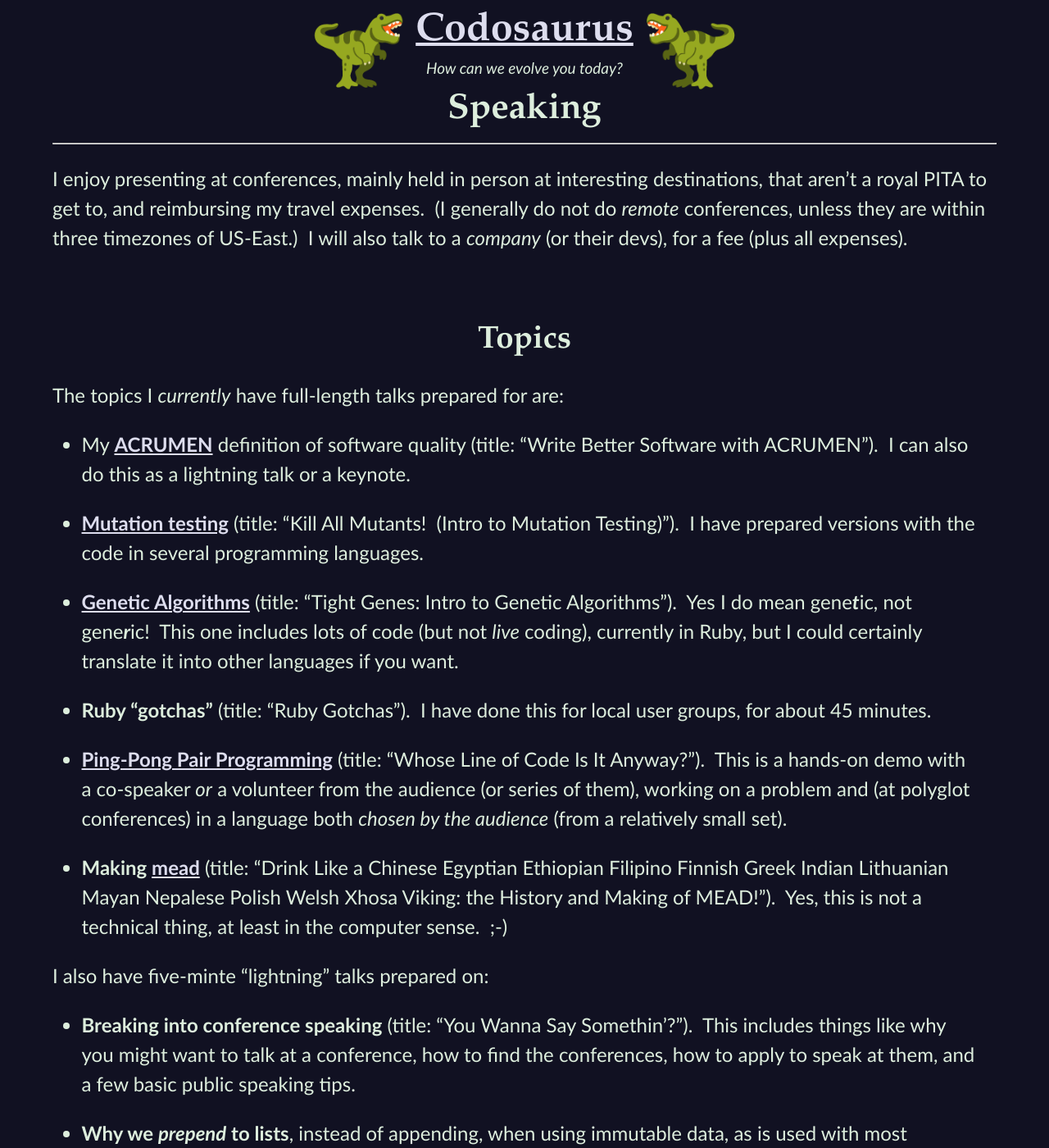
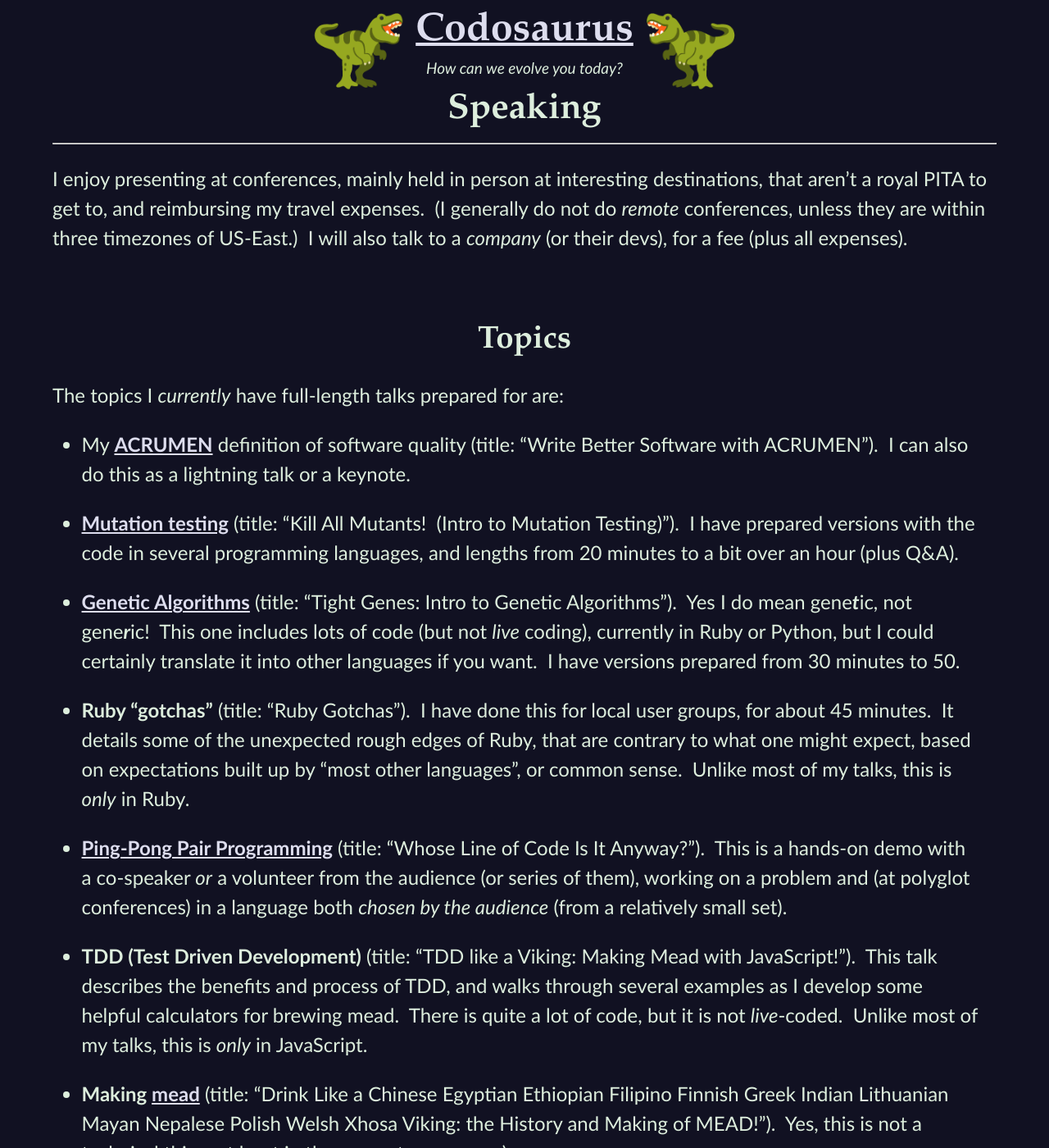
Before and after one commit to CodosaurusLLC/CodosaurusLLC.github.io, a Jekyll site: the page built from speaking.md, in a window 1280 px wide and 1400 px high. Shown: the whole window at 82% size. Built offline with Jekyll 4.4.1, drawn with Linux system fonts in a browser that asks for light colours.

Commit message:
add 'TDD Like a Viking' talk; minor tweaks to talk list

```diff
--- a/speaking.md
+++ b/speaking.md
@@ -33,18 +33,27 @@ or a keynote.
 - [**Mutation testing**](https://en.wikipedia.org/wiki/Mutation_testing){:rel="nofollow" target="_new"}
 (title: "Kill All Mutants!&nbsp; (Intro to Mutation Testing)").&nbsp;
 I have prepared versions with the code in
-several programming languages.
+several programming languages,
+and lengths from 20 minutes to a bit over an hour (plus Q&A).
 
 - [**Genetic Algorithms**](https://en.wikipedia.org/wiki/Genetic_algorithm){:rel="nofollow" target="_new"}
 (title: "Tight Genes: Intro to Genetic Algorithms").&nbsp;
 Yes I do mean gene<b><i>t</i></b>ic, not gene<b><i>r</i></b>ic!&nbsp;
 This one includes lots of code (but not _live_ coding),
-currently in Ruby,
-but I could certainly translate it into other languages if you want.
+currently in Ruby or Python,
+but I could certainly translate it into other languages if you want.&nbsp;
+I have versions prepared from 30 minutes to 50.
 
 - **Ruby "gotchas"**
 (title: "Ruby Gotchas").&nbsp;
-I have done this for local user groups, for about 45 minutes.
+I have done this for local user groups,
+for about 45 minutes.&nbsp;
+It details some of the unexpected rough edges of Ruby,
+that are contrary to what one might expect,
+based on expectations built up by "most other languages",
+or common sense.&nbsp;
+Unlike most of my talks,
+this is _only_ in Ruby.
 
 - [**Ping-Pong Pair Programming**](https://openpracticelibrary.com/practice/ping-pong-programming/){:rel="nofollow" target="_new"}
 (title: "Whose Line of Code Is It Anyway?").&nbsp;
@@ -56,6 +65,17 @@ working on a problem
 and (at polyglot conferences) in a language
 both _chosen by the audience_
 (from a relatively small set).
+
+- **TDD (Test Driven Development)**
+(title: "TDD like a Viking: Making Mead with JavaScript!").&nbsp;
+This talk describes the benefits and process of TDD,
+and walks through several examples
+as I develop some helpful calculators
+for brewing mead.&nbsp;
+There is quite a lot of code,
+but it is not _live_-coded.&nbsp;
+Unlike most of my talks,
+this is _only_ in JavaScript.
 
 - **Making [mead](https://en.wikipedia.org/wiki/Mead){:rel="nofollow" target="_new"}**
 (title: "Drink Like a Chinese Egyptian Ethiopian Filipino Finnish Greek Indian Lithuanian Mayan Nepalese Polish Welsh Xhosa Viking:
```
